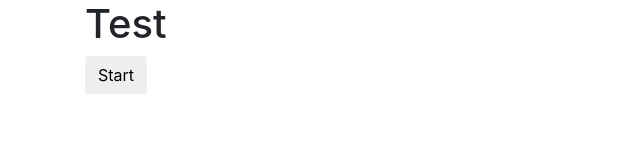
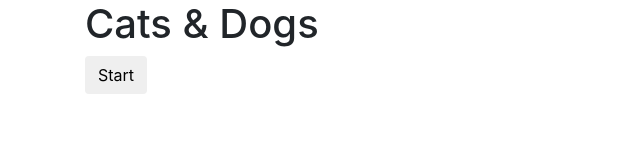
Before and after one commit to am8850/cogtest, a plain HTML site: page index.html in a window 1280 px wide. Shown: the whole page, without its empty margins (0-640 px from the left). Drawn offline with nearby package versions, Linux system fonts and the light colour scheme.

Commit message:
Update index.html

```diff
--- a/index.html
+++ b/index.html
@@ -5,7 +5,7 @@
     <meta charset="UTF-8">
     <meta name="viewport" content="width=device-width, initial-scale=1.0">
     <meta http-equiv="X-UA-Compatible" content="ie=edge">
-    <title>Document</title>
+    <title>Cats & Dogs</title>
     <link rel="stylesheet" href="https://maxcdn.bootstrapcdn.com/bootstrap/4.0.0/css/bootstrap.min.css"
         integrity="sha384-Gn5384xqQ1aoWXA+058RXPxPg6fy4IWvTNh0E263XmFcJlSAwiGgFAW/dAiS6JXm" crossorigin="anonymous">
     <link rel="stylesheet" href="site.css" />
@@ -13,7 +13,7 @@
 
 <body>
     <div class="container">
-        <h1>Test</h1>
+        <h1>Cats & Dogs</h1>
 
         <button id="btnStart" class="btn btn-default">Start</button>
 
```
